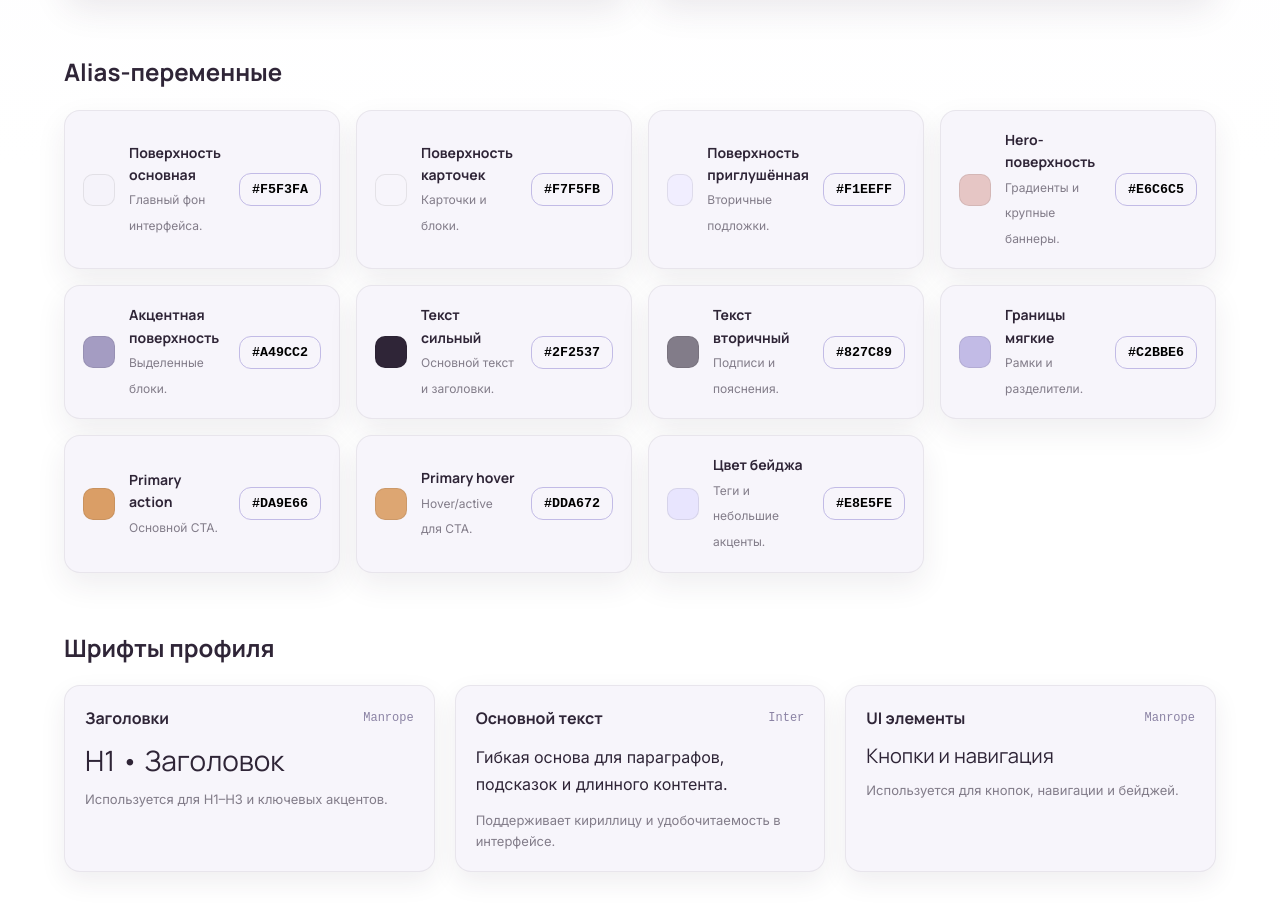
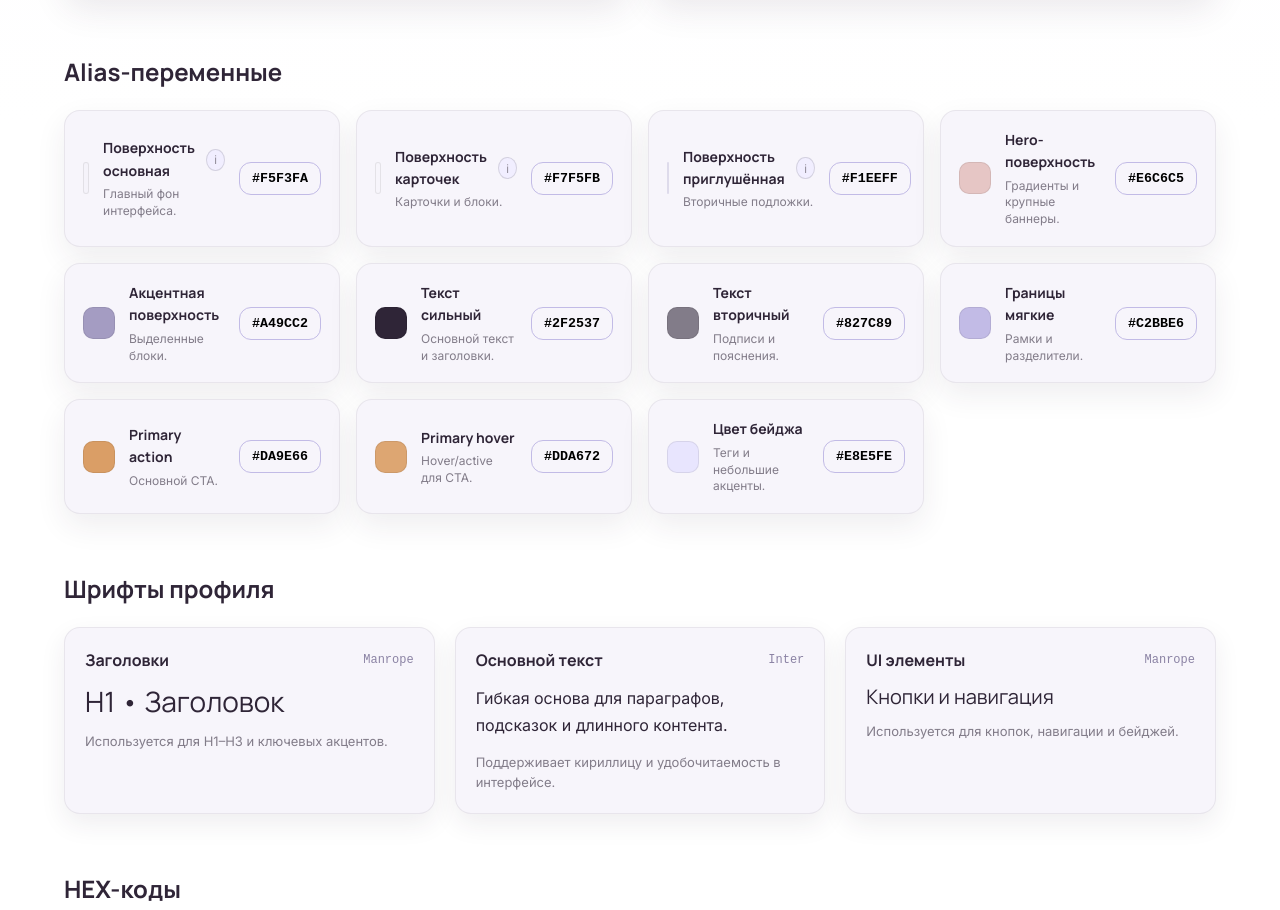
Before and after one commit to c3337187/Palette-Studio, a plain HTML site: page index.html in a window 1280 px wide. Shown: the part 2260-3170 px from the top of the page. Drawn offline with Linux system fonts and the light colour scheme.

Commit message:
Добавить пояснения к поверхностным alias-токенам

```diff
--- a/index.html
+++ b/index.html
@@ -91,13 +91,18 @@
     .form input{padding:10px 12px;border-radius:12px;border:1px solid var(--border-subtle);background:var(--surface-card);color:var(--text-strong);font-family:var(--font-body)}
     .form input:focus{outline:2px solid color-mix(in srgb,var(--action-primary) 35%,transparent);border-color:var(--action-primary)}
     .alias-grid{display:grid;grid-template-columns:repeat(auto-fit,minmax(240px,1fr));gap:16px}
-    .alias-item{background:var(--surface-card);padding:18px;border-radius:16px;border:1px solid rgba(54,38,70,0.08);box-shadow:0 12px 30px rgba(54,38,70,0.08);display:flex;align-items:center;gap:14px}
+    .alias-item{background:var(--surface-card);padding:18px;border-radius:16px;border:1px solid rgba(54,38,70,0.08);box-shadow:0 12px 30px rgba(54,38,70,0.08);display:flex;align-items:center;gap:14px;position:relative}
     .alias-item .swatch{width:32px;height:32px;border-radius:10px;border:1px solid rgba(0,0,0,0.08)}
     .alias-item .info{flex:1}
-    .alias-item .info strong{display:block;font-size:14px;font-family:var(--font-heading)}
-    .alias-item .info span{font-size:12px;color:var(--text-muted)}
-    .alias-item button{padding:8px 12px;border-radius:12px;border:1px solid var(--border-subtle);background:var(--surface-card);font-family:monospace;font-weight:600;cursor:pointer}
-    .alias-item button:hover{background:var(--surface-muted)}
+    .alias-title{display:flex;align-items:center;gap:8px;font-size:14px;font-family:var(--font-heading)}
+    .alias-title strong{font-size:14px}
+    .alias-item .info span{display:block;margin-top:4px;font-size:12px;color:var(--text-muted);line-height:1.4}
+    .alias-copy{padding:8px 12px;border-radius:12px;border:1px solid var(--border-subtle);background:var(--surface-card);font-family:monospace;font-weight:600;cursor:pointer}
+    .alias-copy:hover{background:var(--surface-muted)}
+    .info-trigger{position:relative;display:inline-flex;align-items:center;justify-content:center;width:22px;height:22px;border-radius:50%;border:1px solid rgba(0,0,0,0.12);background:var(--surface-muted);color:var(--text-muted);font-size:12px;font-family:var(--font-ui);cursor:pointer;transition:background .2s,color .2s}
+    .info-trigger:hover,.info-trigger:focus-visible{background:var(--surface-card);color:var(--text-strong)}
+    .info-trigger::after{content:attr(data-tooltip);position:absolute;z-index:5;bottom:calc(100% + 12px);left:50%;transform:translate(-50%,8px);width:min(320px,70vw);padding:14px;border-radius:12px;border:1px solid rgba(0,0,0,0.1);background:var(--surface-primary);color:var(--text-strong);font-family:var(--font-body);font-size:12px;line-height:1.5;box-shadow:0 16px 38px rgba(15,5,25,0.18);opacity:0;pointer-events:none;transition:opacity .2s,transform .2s;white-space:pre-line}
+    .info-trigger:focus-visible::after,.info-trigger:hover::after{opacity:1;transform:translate(-50%,0)}
     .distribution-card{background:var(--surface-card);border-radius:20px;padding:24px;border:1px solid rgba(54,38,70,0.08);box-shadow:0 14px 38px rgba(54,38,70,0.1);display:flex;flex-direction:column;gap:16px}
     .distribution-card p{margin:0;color:var(--text-muted);font-size:13px}
     .ratio-bar{display:flex;height:46px;border-radius:16px;overflow:hidden;border:1px solid rgba(0,0,0,0.08);box-shadow:inset 0 -6px 18px rgba(0,0,0,0.05)}
@@ -415,9 +420,26 @@
         swatch.style.background=color;
         const info=document.createElement('div');
         info.className='info';
-        info.innerHTML=`<strong>${def.label}</strong><span>${def.description}</span>`;
+        const titleRow=document.createElement('div');
+        titleRow.className='alias-title';
+        const title=document.createElement('strong');
+        title.textContent=def.label;
+        titleRow.appendChild(title);
+        if(def.info){
+          const infoBtn=document.createElement('button');
+          infoBtn.type='button';
+          infoBtn.className='info-trigger';
+          infoBtn.setAttribute('aria-label', `Подробнее о ${def.label}`);
+          infoBtn.dataset.tooltip=def.info;
+          infoBtn.textContent='i';
+          titleRow.appendChild(infoBtn);
+        }
+        const desc=document.createElement('span');
+        desc.textContent=def.description;
+        info.append(titleRow,desc);
         const button=document.createElement('button');
         button.type='button';
+        button.className='alias-copy';
         button.textContent=color;
         button.addEventListener('click',()=>copy(color));
         card.append(swatch,info,button);
--- a/palette-store.js
+++ b/palette-store.js
@@ -22,9 +22,9 @@
   }
 
   const ALIAS_DEFS = [
-    {variable:'--surface-primary', label:'Поверхность основная', description:'Главный фон интерфейса.', defaultConfig:()=>({mode:'base', ref:'--color-base'})},
-    {variable:'--surface-card', label:'Поверхность карточек', description:'Карточки и блоки.', defaultConfig:()=>({mode:'auto'}), auto:(base)=>mixColors(base['--color-base'], '#FFFFFF', 0.15)},
-    {variable:'--surface-muted', label:'Поверхность приглушённая', description:'Вторичные подложки.', defaultConfig:()=>({mode:'auto'}), auto:(base)=>mixColors(base['--color-secondary'], '#FFFFFF', 0.65)},
+    {variable:'--surface-primary', label:'Поверхность основная', description:'Главный фон интерфейса.', info:'Используется как базовый холст интерфейса: фон страницы, крупных секций и общих контейнеров. Должна быть самой светлой поверхностью по сравнению с --surface-card и --surface-muted, чтобы сохранять читаемость и поддерживать контраст текста 4.5:1. Пример: основной фон дашборда, на котором лежат карточки — за счёт разницы яркости они остаются заметными и не сливаются с фоном.', defaultConfig:()=>({mode:'base', ref:'--color-base'})},
+    {variable:'--surface-card', label:'Поверхность карточек', description:'Карточки и блоки.', info:'Применяется к карточкам контента, модальным окнам и панелям. Должна быть на шаг темнее или насыщеннее, чем --surface-primary, чтобы создавать визуальную иерархию и подчёркивать содержимое. Пример: карточка анонса или окно авторизации на светлом фоне — слегка более плотная подложка помогает отделить блок от основного холста.', defaultConfig:()=>({mode:'auto'}), auto:(base)=>mixColors(base['--color-base'], '#FFFFFF', 0.15)},
+    {variable:'--surface-muted', label:'Поверхность приглушённая', description:'Вторичные подложки.', info:'Третий слой поверхности для вспомогательных элементов: состояния hover, фильтры, боковые панели. Должна быть заметно темнее или холоднее, чем --surface-card, но мягче, чем акцентные поверхности, чтобы не спорить с контентом. Пример: фон строки списка при наведении — более глубокий оттенок вторичного цвета подчёркивает взаимодействие, оставаясь в рамках системы.', defaultConfig:()=>({mode:'auto'}), auto:(base)=>mixColors(base['--color-secondary'], '#FFFFFF', 0.65)},
     {variable:'--surface-hero', label:'Hero-поверхность', description:'Градиенты и крупные баннеры.', defaultConfig:()=>({mode:'auto'}), auto:(base)=>mixColors(base['--color-secondary'], base['--color-accent'], 0.4)},
     {variable:'--surface-accent', label:'Акцентная поверхность', description:'Выделенные блоки.', defaultConfig:()=>({mode:'auto'}), auto:(base)=>mixColors(base['--color-secondary'], base['--color-neutral'], 0.3)},
     {variable:'--text-strong', label:'Текст сильный', description:'Основной текст и заголовки.', defaultConfig:()=>({mode:'base', ref:'--color-neutral'})},
```
